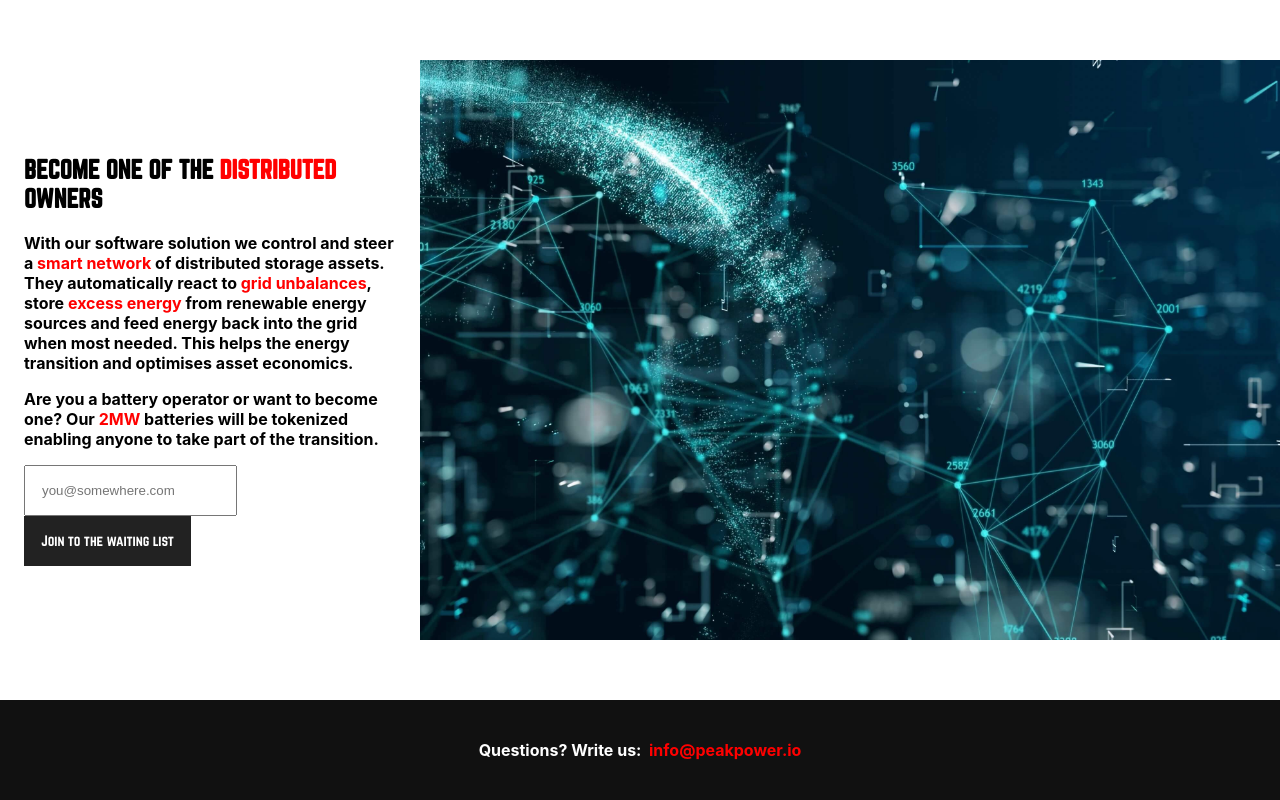
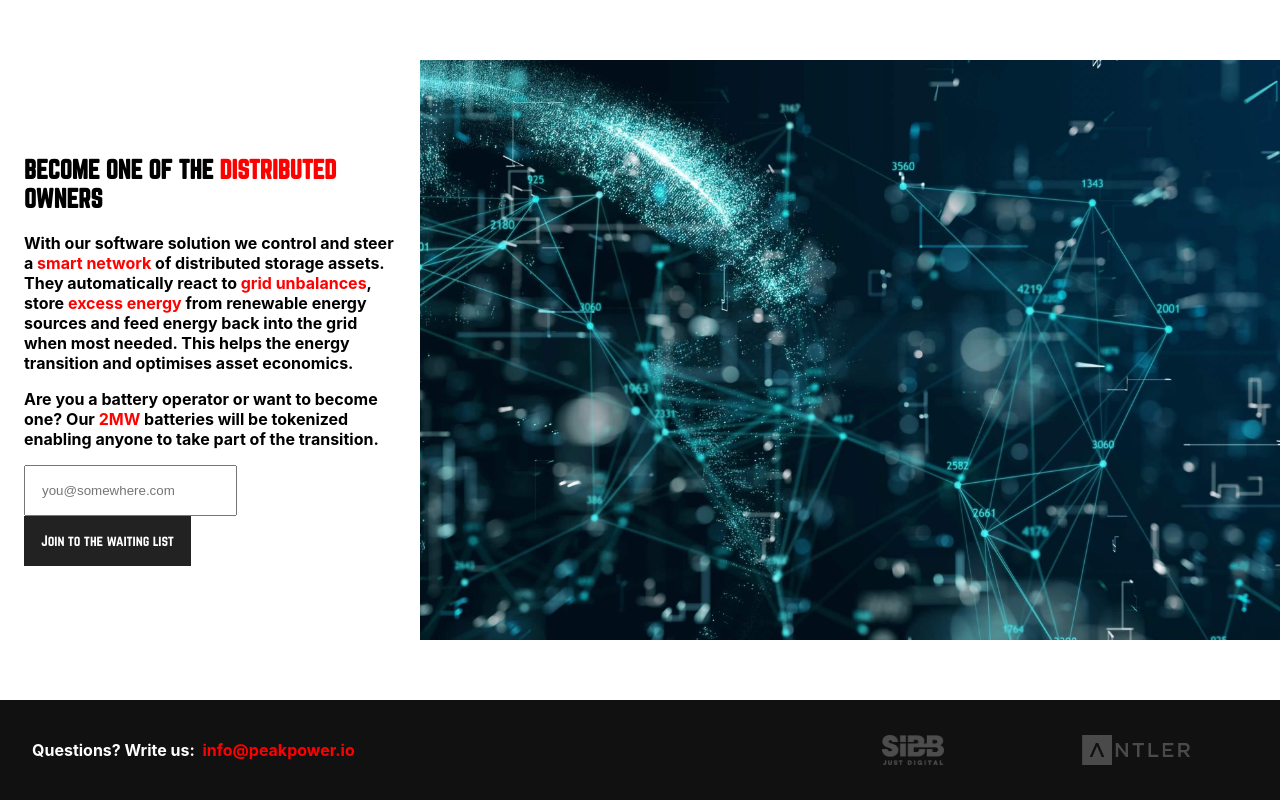
Before and after one commit to Peak-Power/peakpower-fe, a Next.js app: page / in a window 1280 px wide. Shown: the part 2402-3202 px from the top of the page. Built offline with nearby package versions, Linux system fonts and the light colour scheme; a web font is replaced by a local one.

Commit message:
add backers logo

```diff
--- a/pages/index.js
+++ b/pages/index.js
@@ -5,6 +5,8 @@ import logo from '../public/imgs/logo.png'
 import system from '../public/imgs/system.jpg'
 import container from '../public/imgs/peakpower_onsite_l.png'
 import secondlife from '../public/imgs/ev.jpg'
+import sibb from '../public/imgs/backers/sibb.png'
+import antler from '../public/imgs/backers/antler.svg'
 
 
 export default function Home() {
@@ -167,12 +169,31 @@ export default function Home() {
           </div>
         </div>
 
-        <div className={styles.blackStripe, styles.footer}>
-          Questions? Write us: &nbsp;<a href="mailto:info@peakpower.io">info@peakpower.io</a>
+        <div class={`${styles.blackStripe} ${styles.footer}`}>
+          <div>
+          <p>Questions? Write us: &nbsp;<a href="mailto:info@peakpower.io">info@peakpower.io</a></p>
+          </div>
+          <div className={`${styles.backers} ${styles.footer}`}>
+            <div className={styles.col}></div>
+            <div className={styles.col}></div>
+            <div className={styles.col}>
+            <Image
+                    src={sibb}
+                    layout='fill'
+                    objectFit='contain'
+              />
+            </div>
+            <div className={styles.col}>
+            <Image
+                    src={antler}
+                    layout='fill'
+                    objectFit='contain'
+              />
+            </div>
+
+          </div>
         </div>
-
       </main>
-
     </div>
   )
 }
--- a/styles/Home.module.css
+++ b/styles/Home.module.css
@@ -1,9 +1,7 @@
 .clear { clear: both; }
-
 
 .fix {
   display: flex;
-  /* justify-content: flex-start; */
   flex-direction: row;
   position: fixed;
   margin-top: calc(-100vh + 100px);
@@ -41,7 +39,7 @@
   min-height: calc(100vh - 100px);
 }
 
-.blackStripe, .footer {
+.blackStripe {
   background-color: #111;
   color: white;
   flex: 0 1;
@@ -63,13 +61,14 @@
   justify-content: center;
   align-items: center;
 }
-
 .product .col {
+  min-height: 235px;
   min-width: 300px;
-  min-height: 235px;
-  height: 100%;
+}
+.col {
   width: 70%;
   position: relative;
+  height: 100%;
 }
 .product .text {
   max-width: 420px;
@@ -84,9 +83,12 @@
 .footer {
   display: flex;
   flex: 1;
-  padding: 2rem 0;
   justify-content: center;
   align-items: center;
+}
+
+.backers {
+  height: 30px;
 }
 
 .description {
```
Also changed, not shown: public/imgs/backers/antler.svg (added), public/imgs/backers/sibb.png (added).
